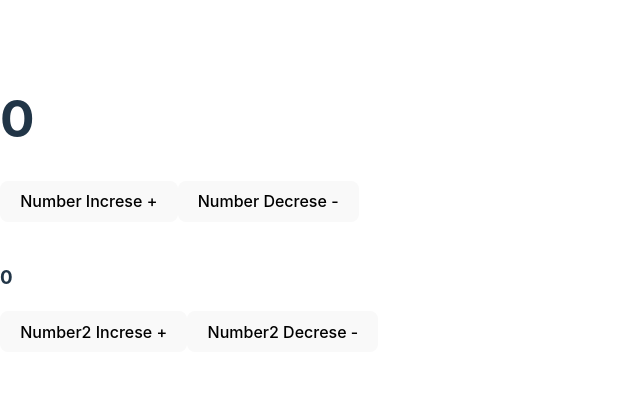
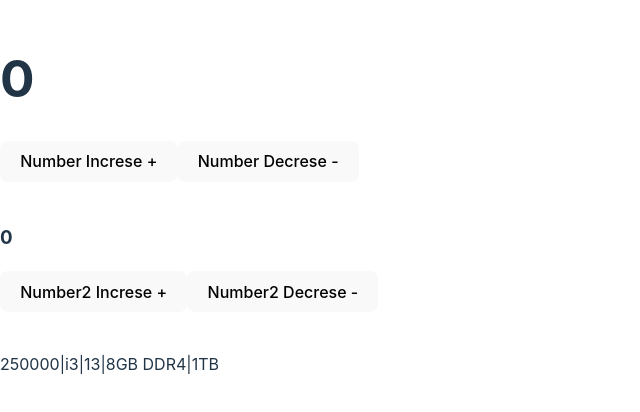
Before and after one commit to sandarudivyantha/react_redux_test_application_2, a React (Vite) app: page / in a window 1280 px wide. Shown: the part 196-608 px from the top of the page, without its empty margins (0-640 px from the left). Built offline with nearby package versions, Linux system fonts and the light colour scheme.

Commit message:
laptop component created

```diff
--- a/src/App.jsx
+++ b/src/App.jsx
@@ -9,13 +9,14 @@ import {
   increment2,
   numberSlice2Selector,
 } from "./store/reducers/number2Slice";
+import LaptopComponent from "./Components/laptopComponent";
 
 function App() {
   const number = useSelector(numberSliceSelector);
   const number2 = useSelector(numberSlice2Selector);
+
   const dispatch = useDispatch();
-  console.log(number);
-  console.log(number2);
+  //console.log(number,number2);
 
   return (
     <>
@@ -39,6 +40,9 @@ function App() {
             Number2 Decrese -
           </button>
         </div>
+        <br />
+
+        <div><LaptopComponent /></div>
       </div>
     </>
   );
--- /dev/null
+++ b/src/Components/laptopComponent.jsx
@@ -0,0 +1,19 @@
+import { useSelector } from "react-redux";
+import { laptopSliceSelector } from "../store/reducers/laptopSlice";
+
+const laptopComponent = () => {
+  const laptop = useSelector(laptopSliceSelector);
+
+  return (
+    <div>
+      {laptop.map((ele) => (
+        <p key={ele.id}>
+          {ele.price}|{ele.spec.cpu}|{ele.spec.gen}|{ele.spec.ram}|
+          {ele.spec.hdd}
+        </p>
+      ))}
+    </div>
+  );
+};
+
+export default laptopComponent;
--- a/src/store/reducers/laptopSlice.jsx
+++ b/src/store/reducers/laptopSlice.jsx
@@ -1,22 +1,28 @@
 import { createSlice } from "@reduxjs/toolkit";
 
-const initialState = {
-  count: 10,
-  brand: [],
-};
+const initialState = [
+  {
+    id: 1,
+    price: 250000,
+    spec: {
+      cpu: "i3",
+      gen: 13,
+      ram: "8GB DDR4",
+      hdd: "1TB",
+    },
+  },
+];
 
 const laptopSlice = createSlice({
   name: "laptop",
   initialState,
   reducers: {
-    addLaptop: (state, action) => ({
-      count: state.count + action.payload,
-    }),
-    remLaptop: (state, action) => ({
-      count: state.count - action.payload,
-    }),
+    addLaptop: (state, action) => {
+      state.push(action.payload);
+    },
   },
 });
 
-export const { addLaptop, remLaptop } = laptopSlice.actions;
+export const laptopSliceSelector = (store) => store.laptopSlice;
+export const { addLaptop } = laptopSlice.actions;
 export default laptopSlice.reducer;
```
